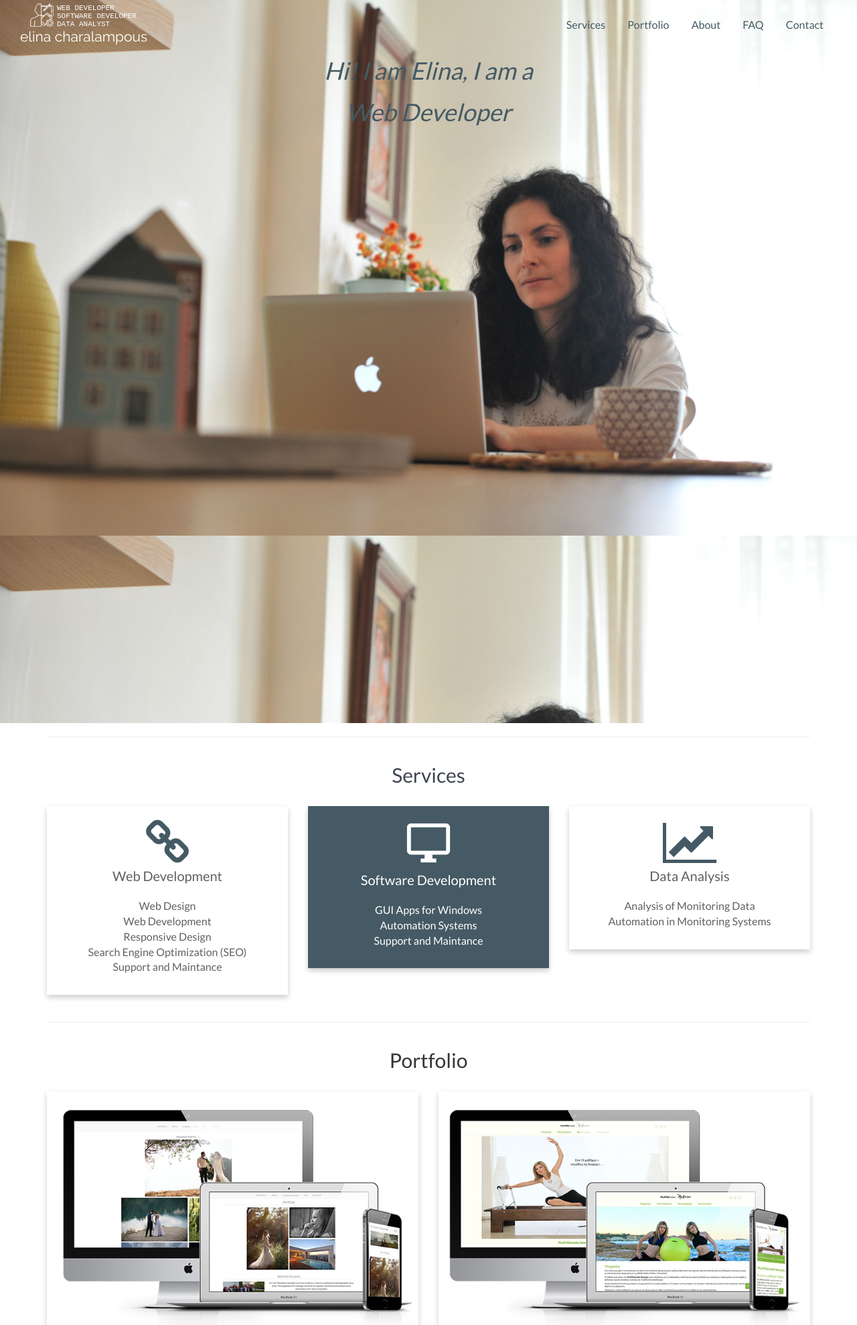
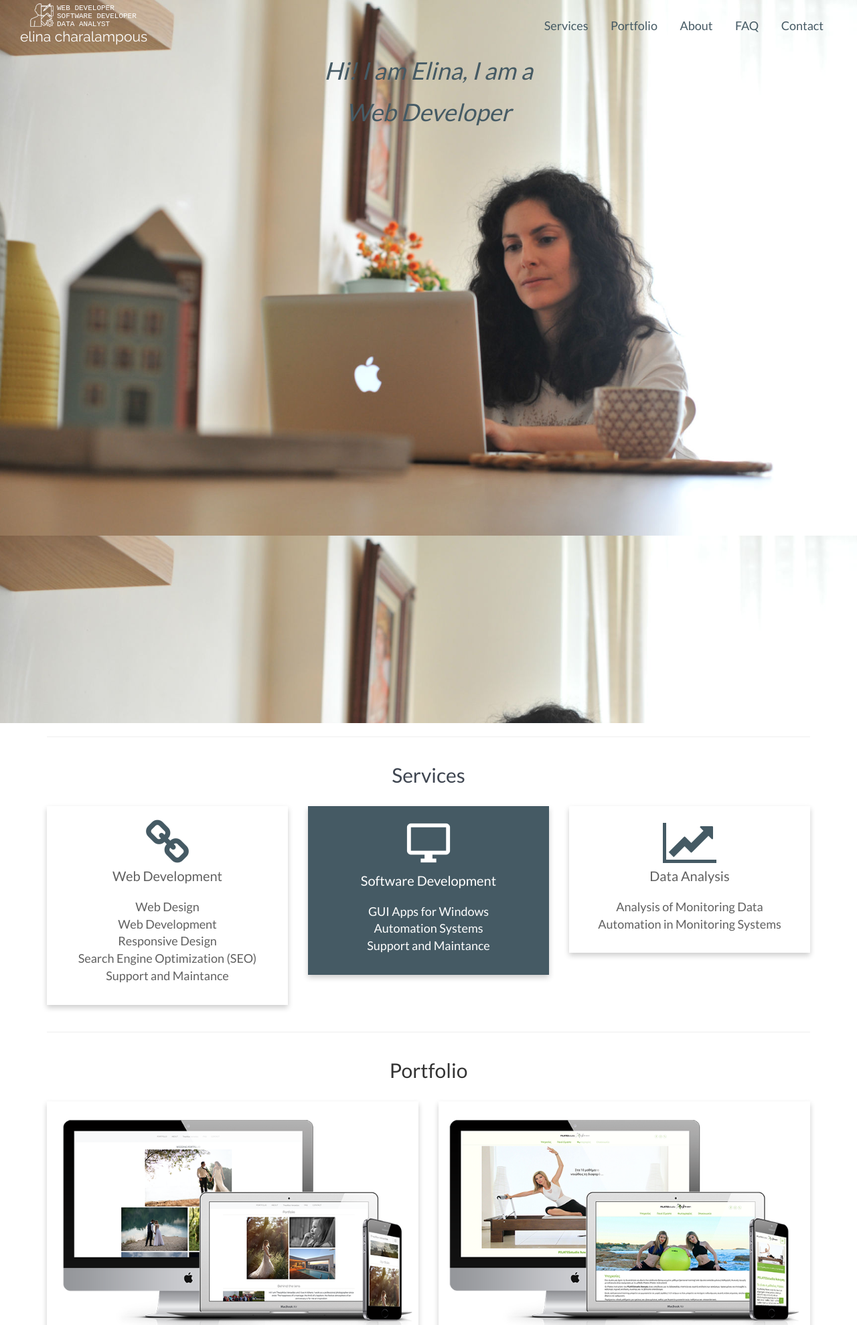
Before and after one commit to elinachar/elinacharalampous, a PHP site: page / in a window 1280 px wide. Shown: the top 1979 px of the page at 67% size. Run offline with PHP 8.4, Linux system fonts and the light colour scheme; some libraries are stand-ins or nearby versions.

Commit message:
Round boxes and change font size in big screens and about container

```diff
--- a/css/styles.css
+++ b/css/styles.css
@@ -40,6 +40,10 @@ h1 {
 
 h2 {
   font-size: 3rem;
+}
+
+.rounded-edges {
+  border-radius: 8px;
 }
 
 /** USEFULL CLASSES **/
@@ -111,7 +115,6 @@ ul {
   width: 100%;
   height: 100%;
   position: absolute;
-  font-size: 16px;
   line-height: 1.5em;
   backface-visibility: hidden;  /* W3C */
   -webkit-backface-visibility: hidden; /* Safari & Chrome */
@@ -712,10 +715,24 @@ address a:hover,
   .container-faq .flip {
     height: 275px !important;
   }
+
 }
 
 /* XL and up (large laptops and desktops, 1200px and up) */
 @media only screen and (min-width: 1200px) {
+  body {
+    font-size: 18px;
+  }
+
+  .navigation-bar .navigation-links li a {
+    font-size: 18px!important;
+  }
+
+  #about {
+    margin-left: auto;
+    margin-right: auto;
+  }
+
   .flip {
     padding: 0px 30px;
   }
```
